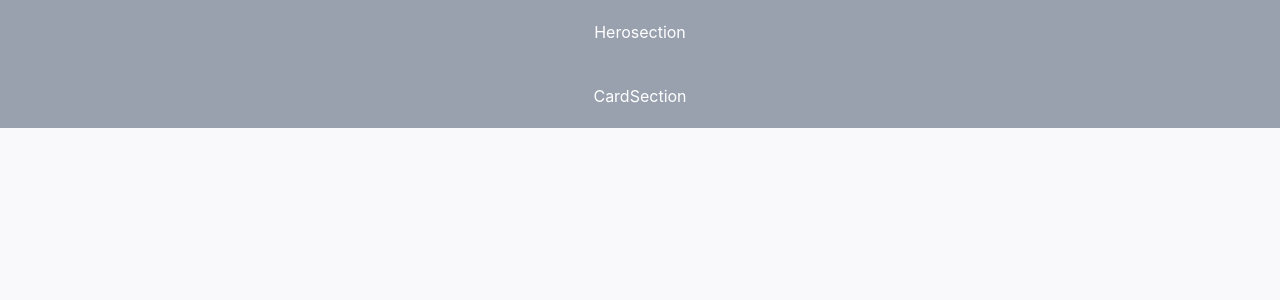
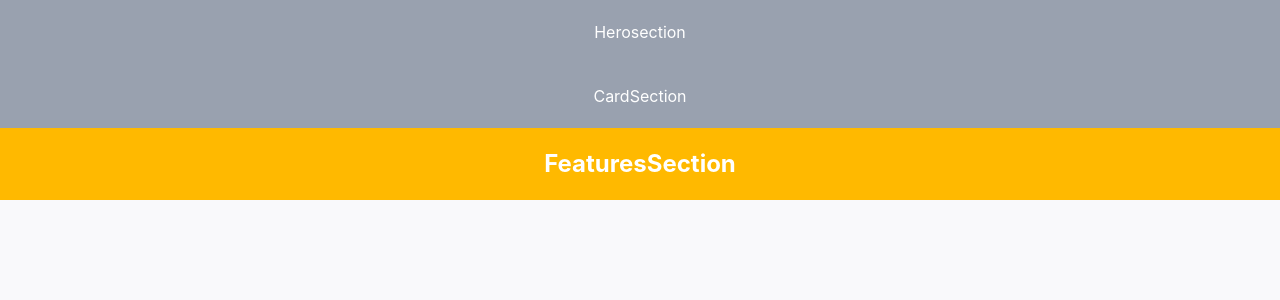
Before and after one commit to eslam-mohamedl/learn-github, a Next.js app: page / in a window 1280 px wide. Shown: the top 300 px of the page. Built offline with nearby package versions, Linux system fonts and the light colour scheme.

Commit message:
Features Section

```diff
--- a/src/app/page.tsx
+++ b/src/app/page.tsx
@@ -1,10 +1,12 @@
 import Herosection from "@/components/organisms/Herosection";
 import CardSection from "@/components/organisms/CardSection";
+import FeaturesSection from "@/components/organisms/FeaturesSection";
 export default function page() {
   return (
     <div>
       <Herosection />
       <CardSection />
+      <FeaturesSection />
     </div>
   );
 }
--- /dev/null
+++ b/src/components/organisms/FeaturesSection.tsx
@@ -0,0 +1,7 @@
+export default function FeaturesSection() {
+  return (
+    <section className="bg-amber-400 text-white p-5  flex  justify-center items-center ">
+      <h1 className="text-2xl font-bold">FeaturesSection</h1>
+    </section>
+  );
+}
```
